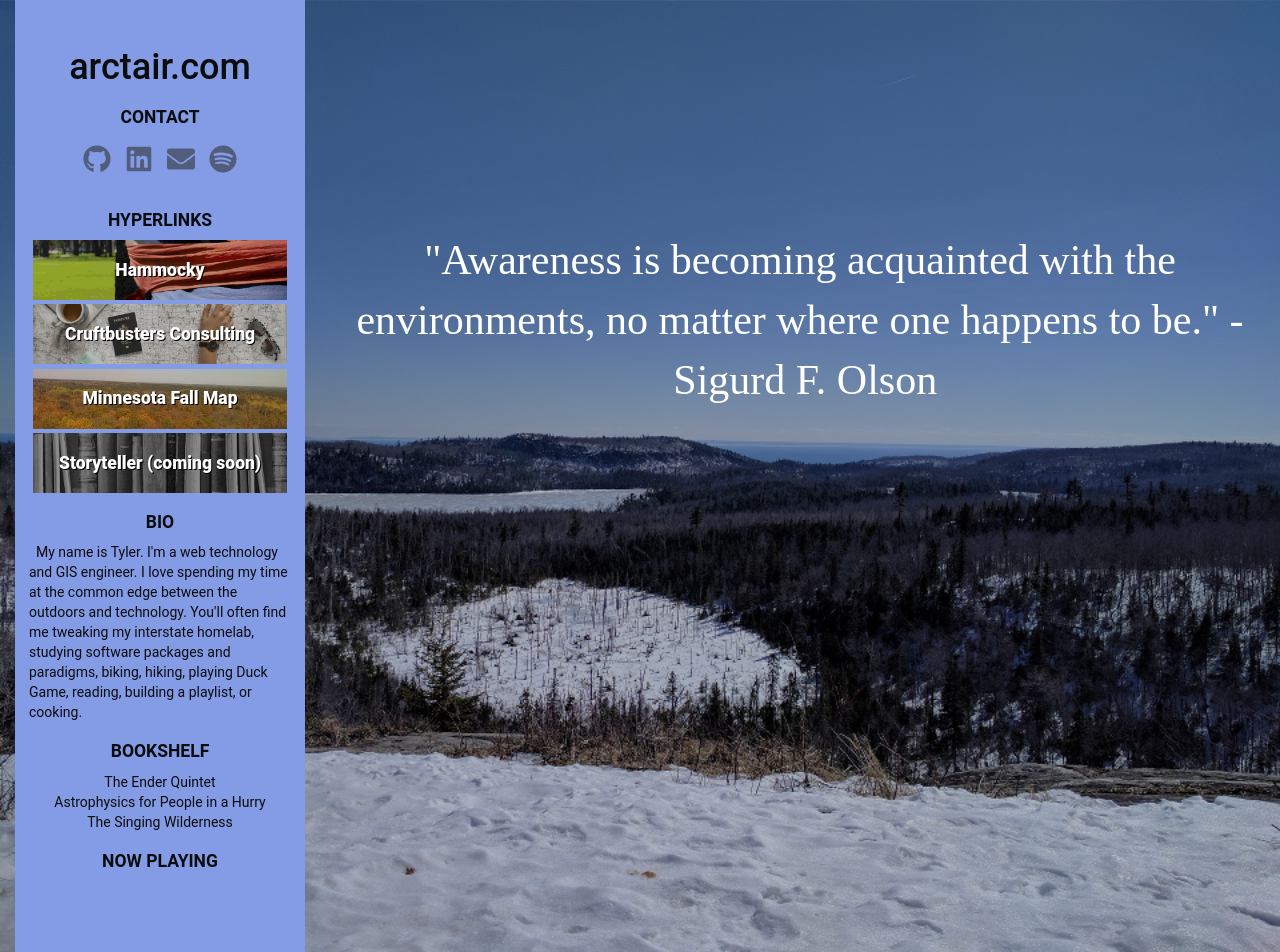
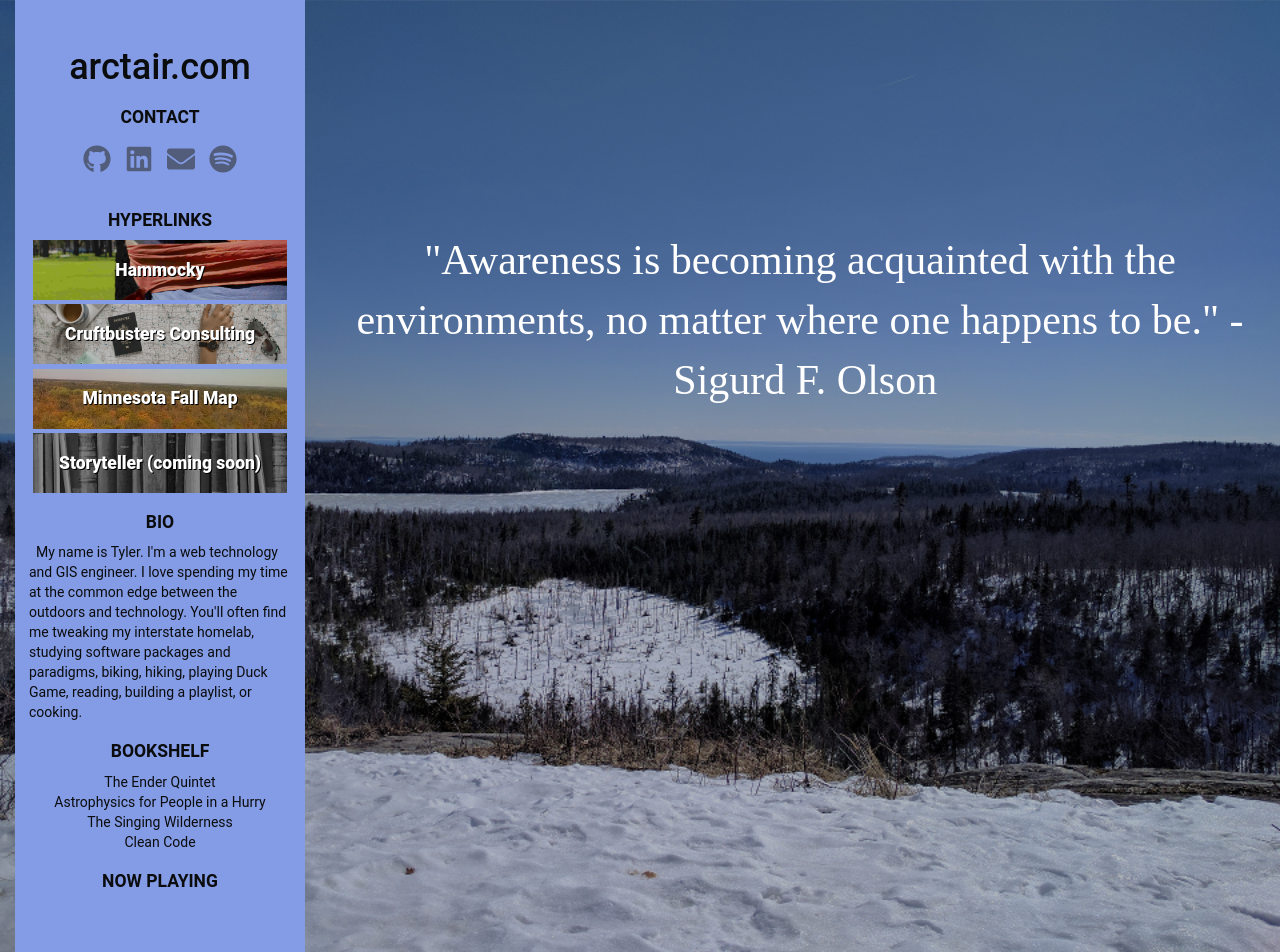
Before and after one commit to arctair/arctair.com, a React (Create React App) app: page / in a window 1280 px wide. Shown: the top 952 px of the page. Built offline with nearby package versions, Linux system fonts and the light colour scheme; grey boxes are pictures that could not be loaded.

Commit message:
add Clean Code to bookshelf

```diff
--- a/src/App.js
+++ b/src/App.js
@@ -45,6 +45,7 @@ class App extends Component {
                   <li>The Ender Quintet</li>
                   <li>Astrophysics for People in a Hurry</li>
                   <li>The Singing Wilderness</li>
+                  <li>Clean Code</li>
                 </ul>
               </div>
               <h2>Now Playing</h2>
```
